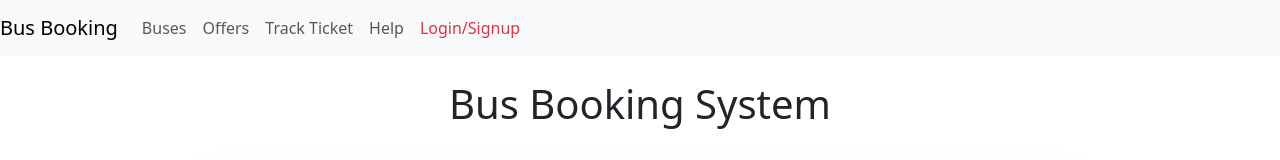
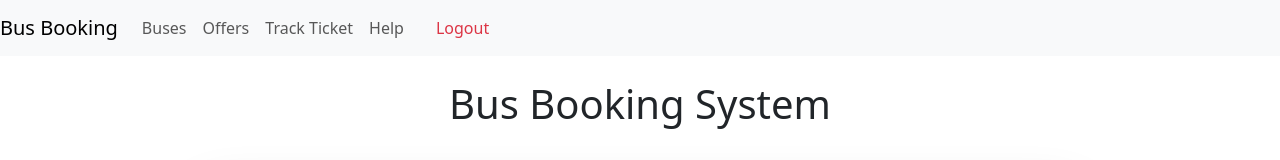
Before and after one commit to supuni97/bus-ticket-booking-app, an Angular app: page /search in a window 1280 px wide. Shown: the top 160 px of the page. Built offline with nearby package versions, Linux system fonts and the light colour scheme; no server answers; sample sign-in values are in the browser's storage.

Commit message:
Completed register

```diff
--- a/src/app/app.component.html
+++ b/src/app/app.component.html
@@ -19,9 +19,20 @@
       <li class="nav-item ">
         <a class="nav-link" href="#">Help</a>
       </li>
-      <li class="nav-item ">
-        <a class="nav-link text-danger" (click)="openModal()">Login/Signup</a>
-      </li>
+      @if (loggedUserData) {
+        <li class="nav-item ">
+          <a class="nav-link text-success">{{loggedUserData.userName}}</a>
+        </li>
+        <li class="nav-item ">
+          <a class="nav-link text-danger">Logout</a>
+        </li>
+      } @else {
+        <li class="nav-item ">
+          <a class="nav-link text-danger" (click)="openModal()">Login/Signup</a>
+        </li>
+      }
+
+
     </ul>
   </div>
 </nav>
--- a/src/app/app.component.ts
+++ b/src/app/app.component.ts
@@ -32,6 +32,14 @@ export class AppComponent {
 
   }
 
+  constructor(){
+    const localUser = localStorage.getItem('redBusUser')
+    if(localUser != null){
+      this.loggedUserData = JSON.parse(localUser);
+    }
+
+  }
+
   openModal() {
     const modal = document.getElementById("myModal");
     if (modal != null) {
@@ -54,9 +62,12 @@ export class AppComponent {
         alert("User registered successfully");
         localStorage.setItem('redBusUser',JSON.stringify(res.data))
         this.loggedUserData = res.data;
+        this.closeModal();
       }, error=> {
        // console.error('Registration error', error);
         alert(JSON.stringify(error))
       })
   }
+
+  //add login also
 }
```
